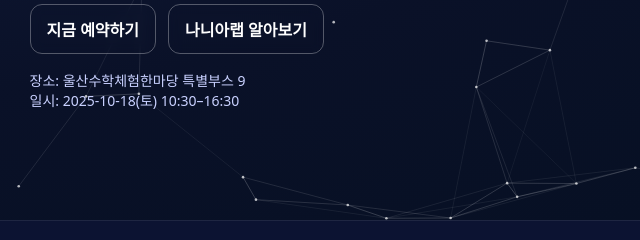
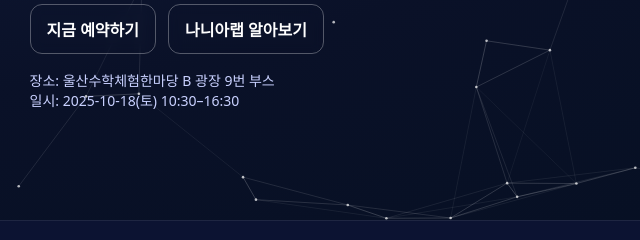
Before and after one commit to iop6300/narnia_reservation, a plain HTML site: page index.html in a window 1280 px wide. Shown: the part 324-564 px from the top of the page, 331-971 px from the left. Drawn offline with Linux system fonts and the light colour scheme; no server answers.

Commit message:
Update index.html

```diff
--- a/index.html
+++ b/index.html
@@ -205,7 +205,7 @@ h2{margin:0 0 12px;font-size:clamp(22px,3vw,28px);color:#fff}
         <a class="btn btn--ghost" href="#reserve">지금 예약하기</a>
         <a class="btn btn--ghost" href="#about">나니아랩 알아보기</a>
       </div>
-      <div class="hero__meta">장소: 울산수학체험한마당 특별부스 9 <br>일시: 2025-10-18(토) 10:30–16:30</div>
+      <div class="hero__meta">장소: 울산수학체험한마당 B 광장 9번 부스 <br>일시: 2025-10-18(토) 10:30–16:30</div>
     </div>
   </header>
 
@@ -302,7 +302,6 @@ h2{margin:0 0 12px;font-size:clamp(22px,3vw,28px);color:#fff}
               질문을 통해 생각하는 힘을 기르고,<br>
               AI를 활용해 세상에 새로운 가치를 창조하는 <b>Next-generation Architect</b>를 양성합니다.
             </p>
-          </div>
         </div>
 
 
```
